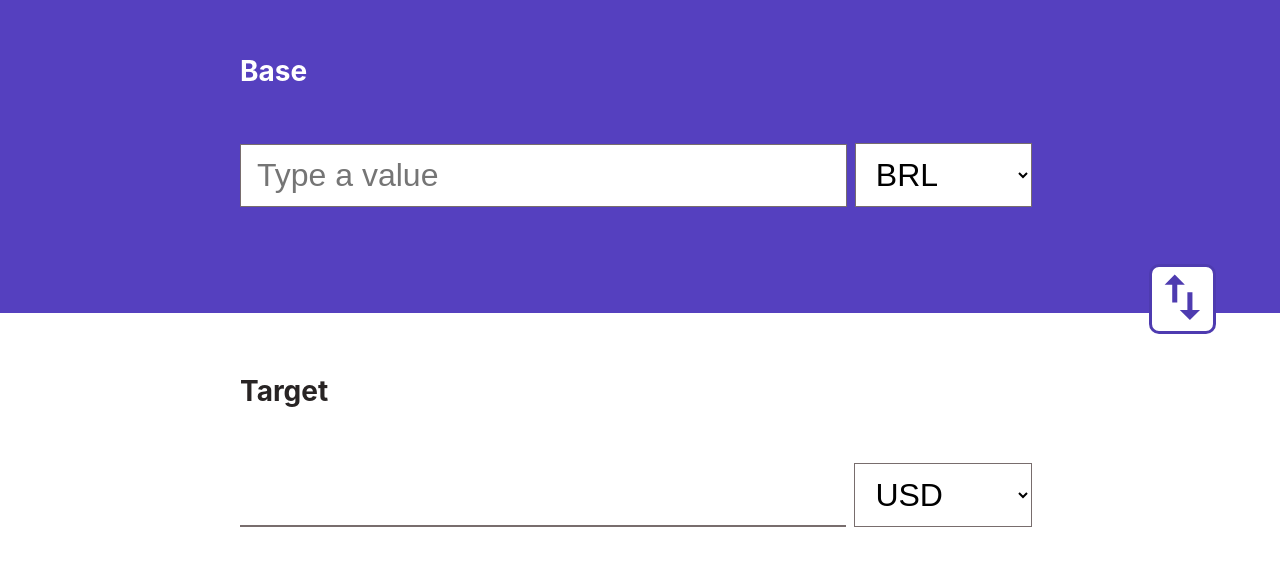
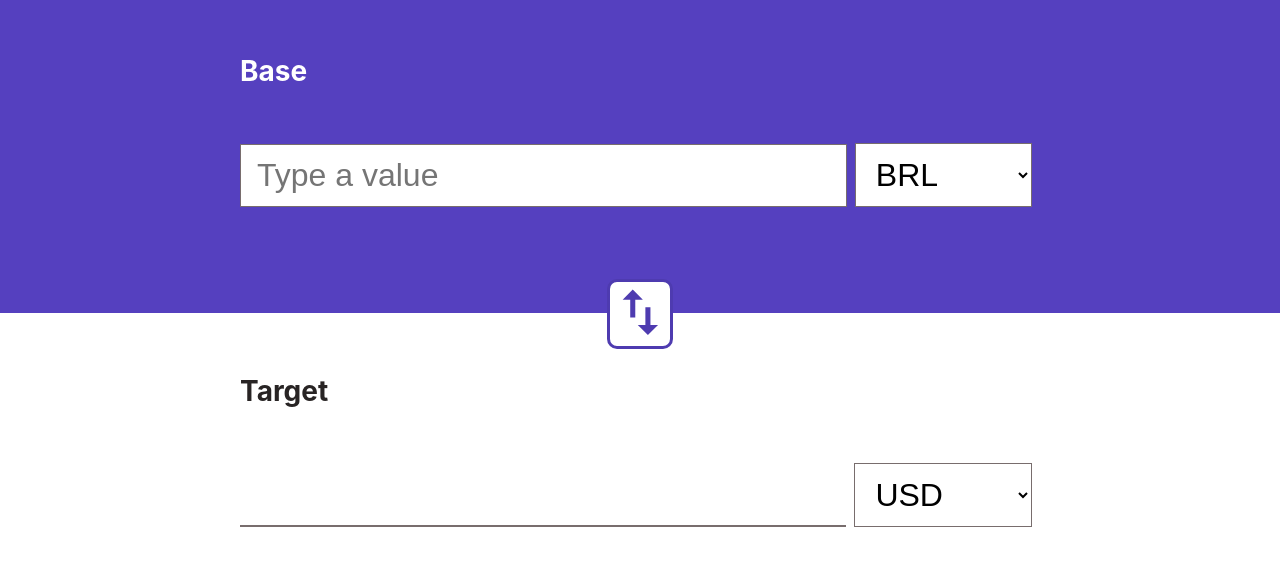
Before and after one commit to zayez/moneek, a React app: page / in a window 1280 px wide. Shown: the part 68-634 px from the top of the page. Built offline with nearby package versions, Linux system fonts and the light colour scheme.

Commit message:
Centralize swap icon

```diff
--- a/src/components/Base/index.css
+++ b/src/components/Base/index.css
@@ -6,16 +6,33 @@
 }
 
 .icon-wrapper {
-  position: relative;
+  display: flex;
+  justify-content: center;
+  margin-top: 10px;
+}
+
+@media screen and (min-width: 768px) {
+  .icon-wrapper {
+    margin-top: 15px;
+  }
+}
+
+@media screen and (min-width: 998px) {
+  .icon-wrapper {
+    margin-top: 20px;
+  }
+}
+
+@media screen and (min-width: 1178px) {
+  .icon-wrapper {
+    margin-top: 30px;
+  }
 }
 
 .icon {
   border: 3px solid var(--blu-dark);
   border-radius: 10px;
   width: 5em;
-  position: absolute;
-  top: 15px;
-  right: 0;
   fill: var(--blu-dark);
   background: var(--white);
   z-index: 44;
```
